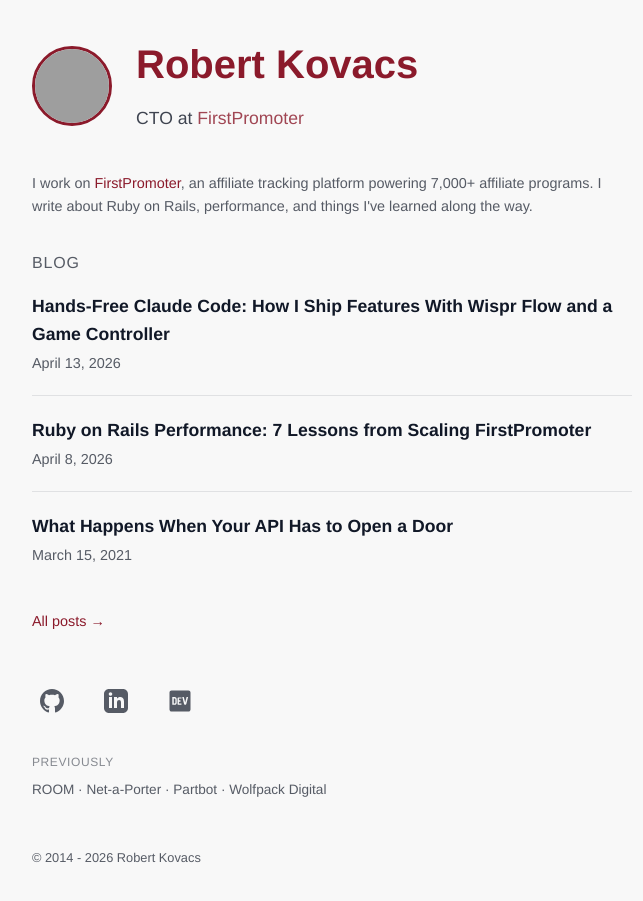
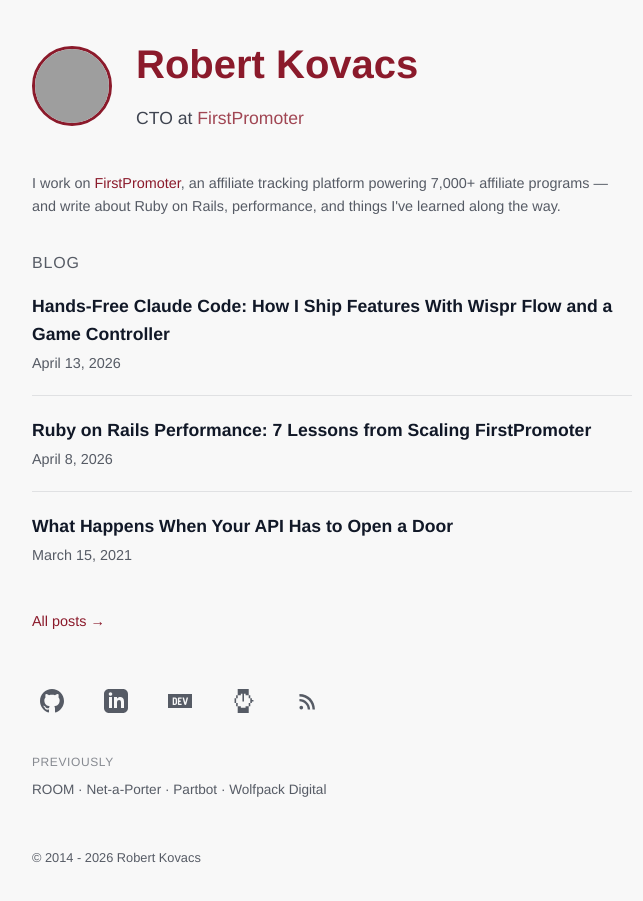
Before and after one commit to robikovacs/robikovacs.github.io, a Jekyll site: the page built from index.html, in a window 1280 px wide, cut to the strip 0-901 px from the top of the page. Shown: the whole strip, without its empty margins (308-951 px from the left). Built offline with Jekyll 4.4.1, drawn with Linux system fonts in a browser that asks for light colours; part of the change alters nothing that is shown; grey boxes are pictures that could not be loaded.

Commit message:
Add pixelated RK favicon, Hackernoon + RSS links, tooltips, bio tweak
- New pixelated RK monogram as favicon.svg plus PNG/ICO fallbacks
  and apple-touch-icon for iOS
- Add Hackernoon profile link and RSS feed link to the social row,
  with title tooltips on every social icon
- Swap DEV Font Awesome icon for the canonical dev.to 24x24 SVG
- Refresh Hackernoon icon to use the real Simple Icons path
- Small bio copy tweak to avoid repeated "I" sentence starts

Co-Authored-By: Claude Opus 4.6 (1M context) <noreply@anthropic.com>

```diff
--- a/_layouts/default.html
+++ b/_layouts/default.html
@@ -26,7 +26,11 @@
         />
 
         <!-- Favicon -->
-        <link rel="icon" href="{{ '/favicon.ico' | relative_url }}" />
+        <link rel="icon" type="image/svg+xml" href="{{ '/favicon.svg' | relative_url }}" />
+        <link rel="icon" type="image/png" sizes="32x32" href="{{ '/favicon-32.png' | relative_url }}" />
+        <link rel="icon" type="image/png" sizes="16x16" href="{{ '/favicon-16.png' | relative_url }}" />
+        <link rel="shortcut icon" href="{{ '/favicon.ico' | relative_url }}" />
+        <link rel="apple-touch-icon" sizes="180x180" href="{{ '/apple-touch-icon.png' | relative_url }}" />
 
         <!-- AI / LLM discoverability -->
         <link rel="help" type="text/plain" href="{{ '/llms.txt' | absolute_url }}" />
--- a/index.html
+++ b/index.html
@@ -20,9 +20,10 @@ description: CTO at FirstPromoter. Ruby on Rails, performance, and scaling. Base
     <meta itemprop="url" content="https://robikovacs.com" />
     <meta itemprop="sameAs" content="https://github.com/robikovacs" />
     <meta itemprop="sameAs" content="https://www.linkedin.com/in/rikovacs/" />
+    <meta itemprop="sameAs" content="https://hackernoon.com/u/robikovacs" />
 </header>
 
-<p class="bio">I work on <a href="https://firstpromoter.com/?fpr=robert" class="inline-link">FirstPromoter</a>, an affiliate tracking platform powering 7,000+ affiliate programs. I write about Ruby on Rails, performance, and things I've learned along the way.</p>
+<p class="bio">I work on <a href="https://firstpromoter.com/?fpr=robert" class="inline-link">FirstPromoter</a>, an affiliate tracking platform powering 7,000+ affiliate programs — and write about Ruby on Rails, performance, and things I've learned along the way.</p>
 
 {% if site.posts.size > 0 %}
 <div class="blog-section">
@@ -50,6 +51,7 @@ description: CTO at FirstPromoter. Ruby on Rails, performance, and scaling. Base
         class="social-link"
         target="_blank"
         aria-label="GitHub Profile"
+        title="GitHub"
     >
         <svg
             xmlns="http://www.w3.org/2000/svg"
@@ -66,6 +68,7 @@ description: CTO at FirstPromoter. Ruby on Rails, performance, and scaling. Base
         class="social-link"
         target="_blank"
         aria-label="LinkedIn Profile"
+        title="LinkedIn"
     >
         <svg
             xmlns="http://www.w3.org/2000/svg"
@@ -81,15 +84,49 @@ description: CTO at FirstPromoter. Ruby on Rails, performance, and scaling. Base
         href="https://dev.to/robikovacs"
         class="social-link"
         target="_blank"
-        aria-label="DEV Profile"
+        aria-label="dev.to Profile"
+        title="dev.to"
     >
         <svg
             xmlns="http://www.w3.org/2000/svg"
-            viewBox="0 0 448 512"
+            viewBox="0 0 24 24"
             aria-hidden="true"
         >
             <path
-                d="M120.12 208.29c-3.88-2.9-7.77-4.35-11.65-4.35H91.03v104.47h17.45c3.88 0 7.77-1.45 11.65-4.35 3.88-2.9 5.82-7.25 5.82-13.06v-69.65c-.01-5.8-1.96-10.16-5.83-13.06zM404.1 32H43.9C19.7 32 .06 51.59 0 75.8v360.4C.06 460.41 19.7 480 43.9 480h360.2c24.21 0 43.84-19.59 43.9-43.8V75.8c-.06-24.21-19.7-43.8-43.9-43.8zM154.2 291.19c0 18.81-11.61 47.31-48.36 47.3h-46.4V172.98h47.38c35.44 0 47.36 28.49 47.37 47.28l.01 71.93zm100.68-88.66H201.6v38.42h32.57v29.57H201.6v38.41h53.29v29.57h-62.18c-11.16.29-20.44-8.53-20.72-19.69V201.69c-.28-11.16 8.53-20.44 19.69-20.72h63.19l.01 29.52zm103.64 115.29c-13.2 30.75-36.85 24.63-47.44 0l-38.53-144.8h32.57l29.71 113.72 29.57-113.72h32.58l-38.46 144.8z"
+                d="M7.42 10.05c-.18-.16-.46-.23-.84-.23H6l.02 2.44.04 2.45.56-.02c.41 0 .63-.07.83-.26.24-.24.26-.36.26-2.2 0-1.91-.02-1.96-.29-2.18zM0 4.94v14.12h24V4.94H0zM8.56 15.3c-.44.58-1.06.77-2.53.77H4.71V8.53h1.4c1.67 0 2.16.18 2.6.9.27.43.29.6.32 2.57.05 2.23-.02 2.73-.47 3.3zm5.09-5.47h-2.47v1.77h1.52v1.28l-.72.04-.75.03v1.77l1.22.03 1.2.04v1.28h-1.6c-1.53 0-1.6-.01-1.87-.3l-.3-.28v-3.16c0-3.02.01-3.18.25-3.48.23-.31.25-.31 1.88-.31h1.64v1.3zm4.68 5.45c-.17.43-.64.79-1 .79-.18 0-.45-.15-.67-.39-.32-.32-.45-.63-.82-2.08l-.9-3.39-.45-1.67h.76c.4 0 .75.02.75.05 0 .06 1.16 4.54 1.26 4.83.04.15.32-.7.73-2.3l.66-2.52.74-.04c.4-.02.73 0 .73.04 0 .14-1.67 6.38-1.8 6.68z"
+            />
+        </svg>
+    </a>
+    <a
+        href="https://hackernoon.com/u/robikovacs"
+        class="social-link"
+        target="_blank"
+        aria-label="HackerNoon Profile"
+        title="HackerNoon"
+    >
+        <svg
+            xmlns="http://www.w3.org/2000/svg"
+            viewBox="0 0 24 24"
+            aria-hidden="true"
+        >
+            <path
+                d="M5.701 0v6.223H8.85V4.654h1.576v7.842H12V4.654h1.574v1.569h3.15V0zm11.024 6.223v3.136h1.574V6.223zm1.574 3.136v4.705h1.576v-1.568h1.574v-1.568h-1.574V9.359zm0 4.705h-1.574v3.137h1.574zm-1.574 3.137h-3.15v1.569H8.85V17.2H5.7V24h11.024zm-11.024 0v-3.137H4.125v3.137zm-1.576-3.137V9.36H2.551v4.705zm0-4.705h1.576V6.223H4.125Z"
+            />
+        </svg>
+    </a>
+    <a
+        href="/rss.xml"
+        class="social-link"
+        aria-label="RSS Feed"
+        title="RSS Feed"
+    >
+        <svg
+            xmlns="http://www.w3.org/2000/svg"
+            viewBox="0 0 24 24"
+            aria-hidden="true"
+        >
+            <path
+                d="M3.429 5.1v2.4c7.248 0 13.114 5.867 13.114 13.114h2.4C18.943 12.143 12.9 5.1 3.429 5.1zm0 4.8v2.4c4.543 0 8.314 3.771 8.314 8.314h2.4c0-5.867-4.771-10.714-10.714-10.714zm1.857 6.8a1.857 1.857 0 100 3.714 1.857 1.857 0 000-3.714z"
             />
         </svg>
     </a>
```
Also changed, not shown: apple-touch-icon.png (added), favicon-16.png (added), favicon-32.png (added), favicon.ico (added), favicon.svg (added).
